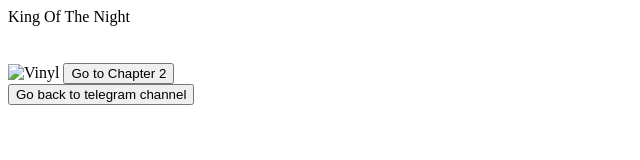
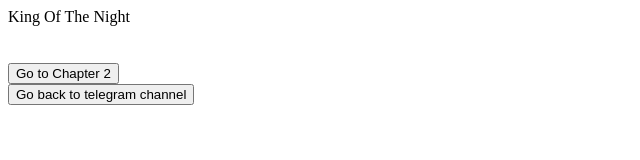
Before and after one commit to Simuelfreeman/Vinyl, a plain HTML site: page index.html in a window 1280 px wide. Shown: the whole page, without its empty margins (0-640 px from the left). Drawn offline with Linux system fonts and the light colour scheme.

Commit message:
Update index.html

```diff
--- a/index.html
+++ b/index.html
@@ -4,8 +4,6 @@
 <head> King Of The Night </head>
 <body>
 <h3>  </h3><br>
-<img src="file:///images/18-24.jpg " alt="Vinyl">
-
 <button>Go to Chapter  2 </button><br>
 <button>Go back to telegram channel
 </button>
```
